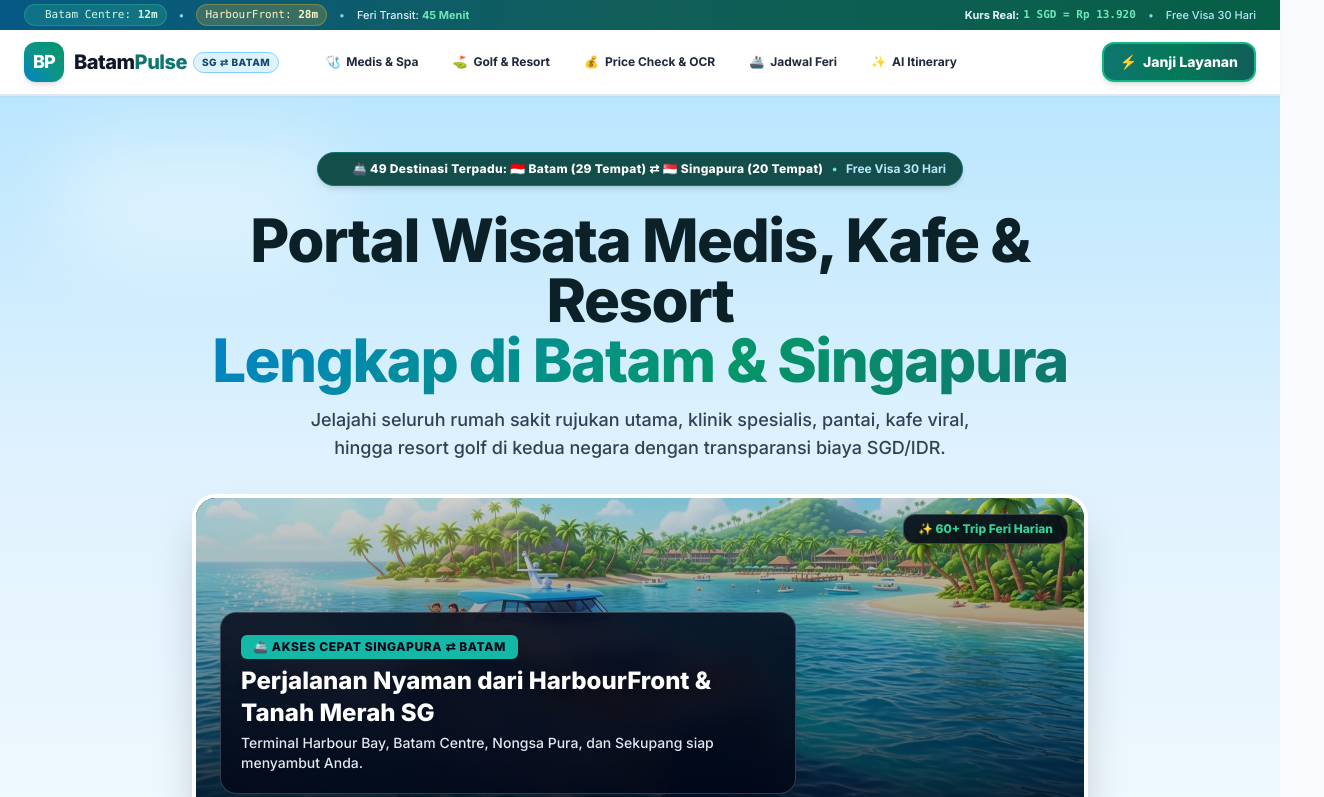
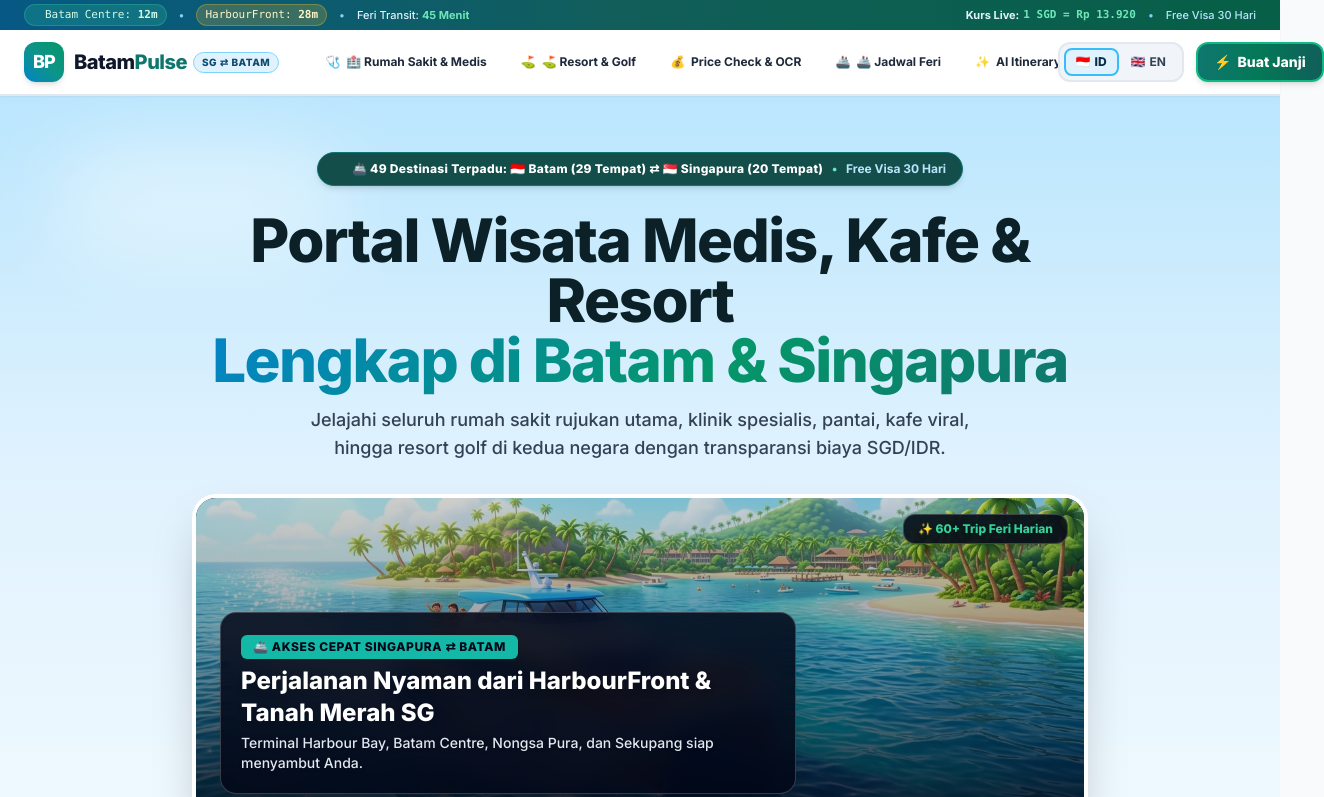
Before and after one commit to AlifNugraha17/HakathonBatamSg2026, a Vue app in the folder frontend/: page / in a window 1280 px wide. Shown: the top 797 px of the page, 1324 px wide, since content can reach past the window. Built offline with nearby package versions, Linux system fonts and the light colour scheme; no server answers.

Commit message:
feat: add bilingual language toggle (ID/EN) in navbar

```diff
--- a/frontend/src/components/Navbar.vue
+++ b/frontend/src/components/Navbar.vue
@@ -23,7 +23,7 @@
             @click="$emit('open-price-check', 'CALCULATOR')"
             class="text-sky-100 hover:text-white transition-colors cursor-pointer flex items-center gap-1 font-bold"
           >
-            <span>Kurs Real:</span>
+            <span>{{ t?.rate_label || 'Kurs Real:' }}</span>
             <strong class="text-emerald-300 font-mono">1 SGD = Rp {{ formatNumber(exchangeRate) }}</strong>
           </button>
           <span class="text-sky-300 hidden sm:inline">•</span>
@@ -70,7 +70,7 @@
                 : 'text-slate-800 hover:text-slate-950 hover:bg-slate-100 font-bold border-2 border-transparent'"
             >
               <span>🩺</span>
-              <span>Medis & Spa</span>
+              <span>{{ t?.nav_medical || 'Medis & Spa' }}</span>
             </a>
 
             <!-- Golf & Resort -->
@@ -83,7 +83,7 @@
                 : 'text-slate-800 hover:text-slate-950 hover:bg-slate-100 font-bold border-2 border-transparent'"
             >
               <span>⛳</span>
-              <span>Golf & Resort</span>
+              <span>{{ t?.nav_resorts || 'Golf & Resort' }}</span>
             </a>
 
             <!-- Price Check & OCR -->
@@ -109,7 +109,7 @@
                 : 'text-slate-800 hover:text-amber-950 hover:bg-amber-50 font-bold border-2 border-transparent'"
             >
               <span>🚢</span>
-              <span>Jadwal Feri</span>
+              <span>{{ t?.nav_ferry || 'Jadwal Feri' }}</span>
             </a>
 
             <!-- AI Itinerary -->
@@ -128,16 +128,44 @@
           </nav>
         </div>
 
-        <!-- Right Side: CTA Button Only (Single Line, No Wrap) -->
-        <div class="flex items-center shrink-0 whitespace-nowrap pl-3">
+        <!-- Right Side: Language Switcher & CTA Button -->
+        <div class="flex items-center space-x-2 sm:space-x-3 shrink-0 whitespace-nowrap pl-3">
+
+          <!-- Language Toggle Pill (ID / EN) -->
+          <div class="flex items-center bg-slate-100 p-1 rounded-xl border-2 border-slate-200 shadow-xs">
+            <button
+              @click="$emit('set-lang', 'id')"
+              :class="lang === 'id'
+                ? 'bg-sky-100 text-sky-950 font-black border-2 border-sky-400 shadow-xs'
+                : 'text-slate-700 hover:text-slate-950 font-bold border-2 border-transparent'"
+              class="px-2.5 py-1 rounded-lg text-xs transition-all flex items-center gap-1 cursor-pointer"
+              title="Bahasa Indonesia"
+            >
+              <span>🇮🇩</span>
+              <span>ID</span>
+            </button>
+            <button
+              @click="$emit('set-lang', 'en')"
+              :class="lang === 'en'
+                ? 'bg-sky-100 text-sky-950 font-black border-2 border-sky-400 shadow-xs'
+                : 'text-slate-700 hover:text-slate-950 font-bold border-2 border-transparent'"
+              class="px-2.5 py-1 rounded-lg text-xs transition-all flex items-center gap-1 cursor-pointer"
+              title="English"
+            >
+              <span>🇬🇧</span>
+              <span>EN</span>
+            </button>
+          </div>
+
           <!-- Main CTA Button -->
           <button
             @click="$emit('open-booking')"
-            class="inline-flex items-center justify-center gap-1.5 px-4 py-2 rounded-xl text-xs sm:text-sm font-black text-white bg-gradient-to-r from-teal-700 via-emerald-700 to-teal-800 hover:from-teal-800 hover:to-emerald-800 transition-all shadow-md active:scale-95 border-2 border-emerald-500 cursor-pointer shrink-0"
+            class="inline-flex items-center justify-center gap-1.5 px-3.5 sm:px-4 py-2 rounded-xl text-xs sm:text-sm font-black text-white bg-gradient-to-r from-teal-700 via-emerald-700 to-teal-800 hover:from-teal-800 hover:to-emerald-800 transition-all shadow-md active:scale-95 border-2 border-emerald-500 cursor-pointer shrink-0"
           >
             <span>⚡</span>
-            <span>Janji Layanan</span>
+            <span>{{ t?.nav_cta || 'Janji Layanan' }}</span>
           </button>
+
         </div>
 
       </div>
@@ -154,7 +182,7 @@
   t: { type: Object, default: () => ({}) }
 })
 
-defineEmits(['nav', 'toggle-currency', 'open-ferry', 'open-ai', 'open-booking', 'open-price-check'])
+defineEmits(['nav', 'set-currency', 'set-lang', 'toggle-currency', 'open-ferry', 'open-ai', 'open-booking', 'open-price-check'])
 
 const formatNumber = (num) => {
   return new Intl.NumberFormat('id-ID').format(num)
```
